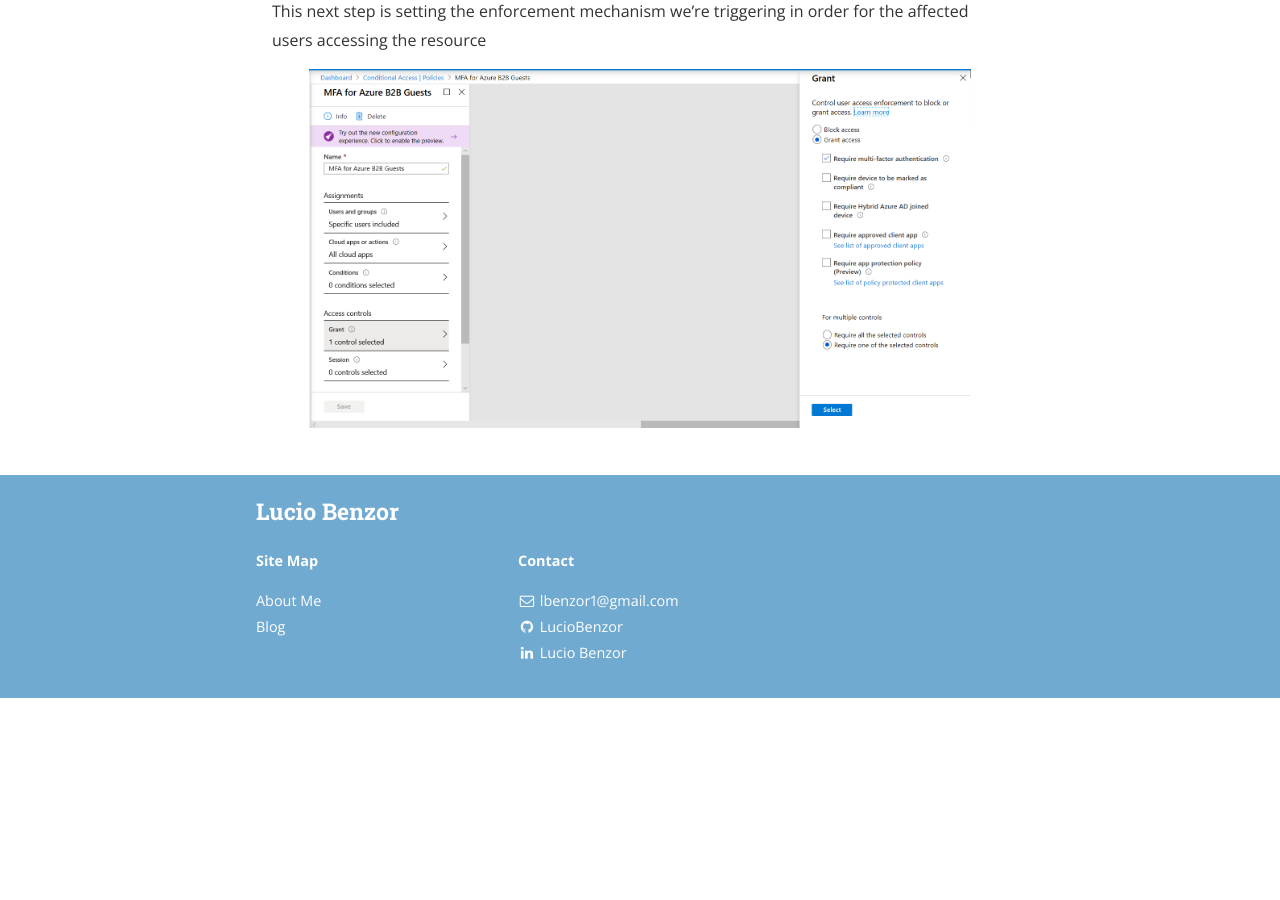
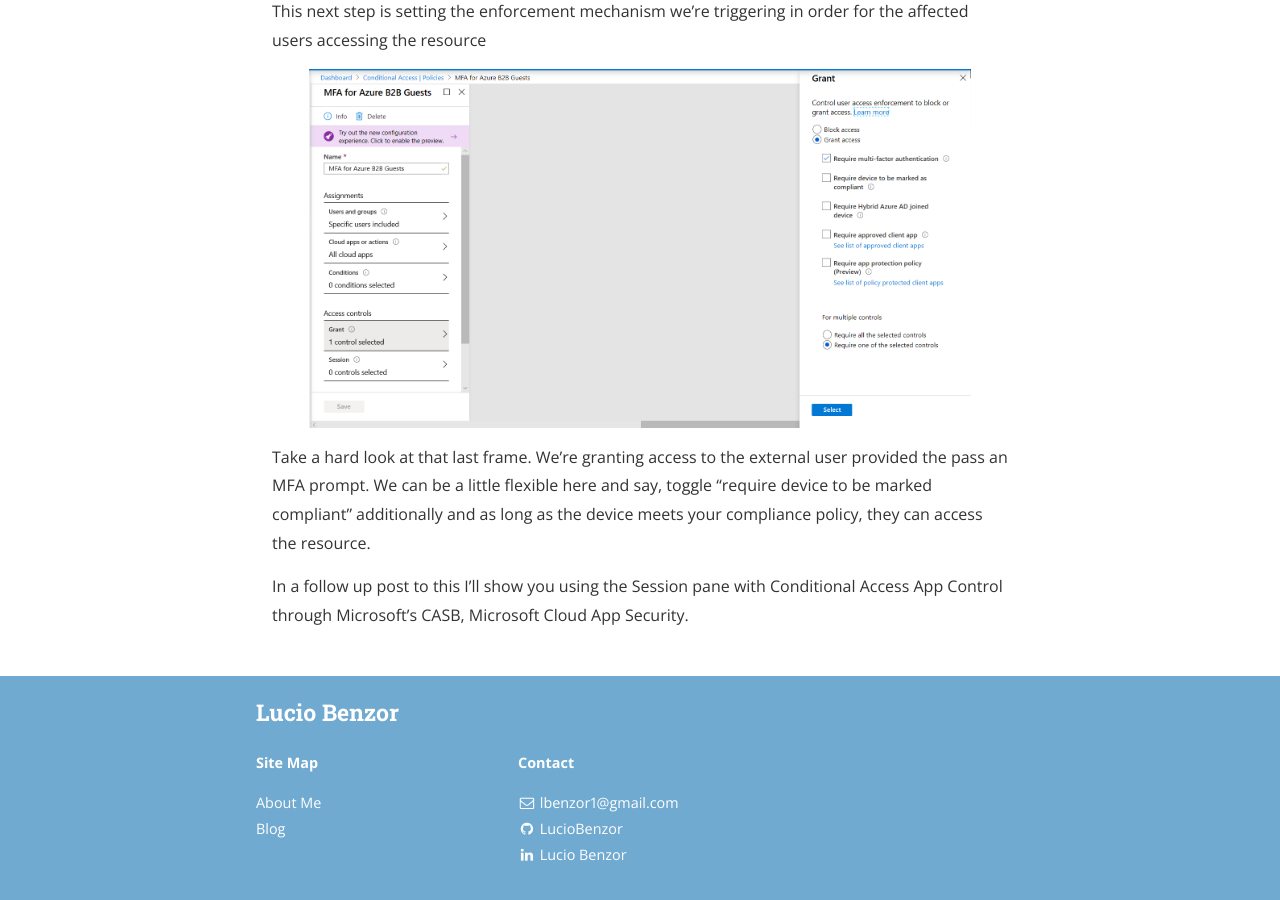
Before and after one commit to LucioBenzor/LucioBenzor.github.io, a Jekyll site: the page built from _posts/2020-05-16-Enable-MFA-to-secure-guest-access.md, in a window 1280 px wide and 900 px high, scrolled down 2752 px. Built offline with Jekyll 4.4.1, drawn with Linux system fonts in a browser that asks for light colours; nearby versions of some CDN libraries; before the commit the page ends 3450 px from its top, so only the background shows below that.

Commit message:
Update 2020-05-16-Enable-MFA-to-secure-guest-access.md

```diff
--- a/_posts/2020-05-16-Enable-MFA-to-secure-guest-access.md
+++ b/_posts/2020-05-16-Enable-MFA-to-secure-guest-access.md
@@ -31,3 +31,8 @@
 This next step is setting the enforcement mechanism we're triggering in order for the affected users accessing the resource
 
 <img src="{{ site.baseurl }}/assets/GuestAccess3.png">
+
+
+Take a hard look at that last frame. We're granting access to the external user provided the pass an MFA prompt. We can be a little flexible here and say, toggle "require device to be marked compliant" additionally and as long as the device meets your compliance policy, they can access the resource.
+
+In a follow up post to this I'll show you using the Session pane with Conditional Access App Control through Microsoft's CASB, Microsoft Cloud App Security.
```
